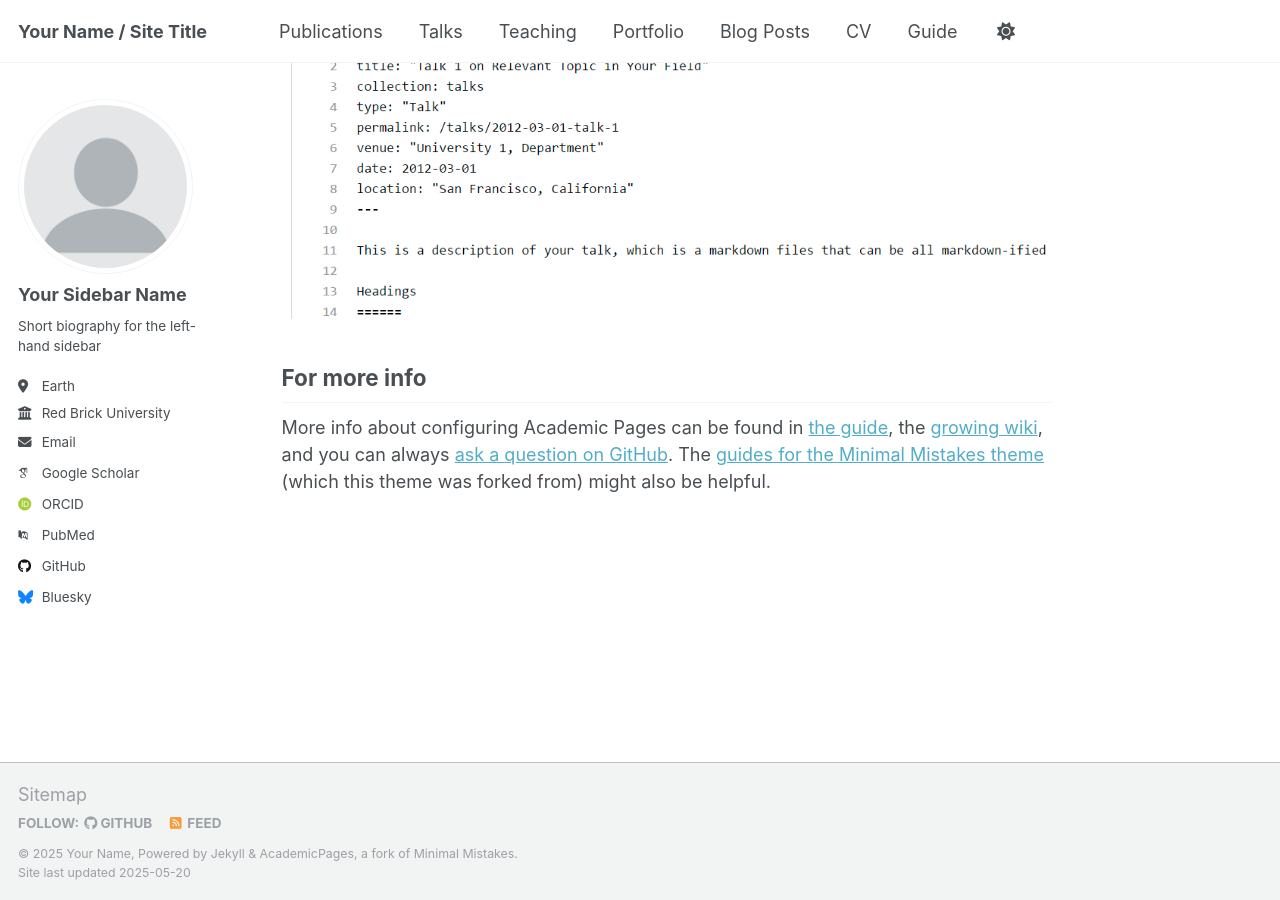
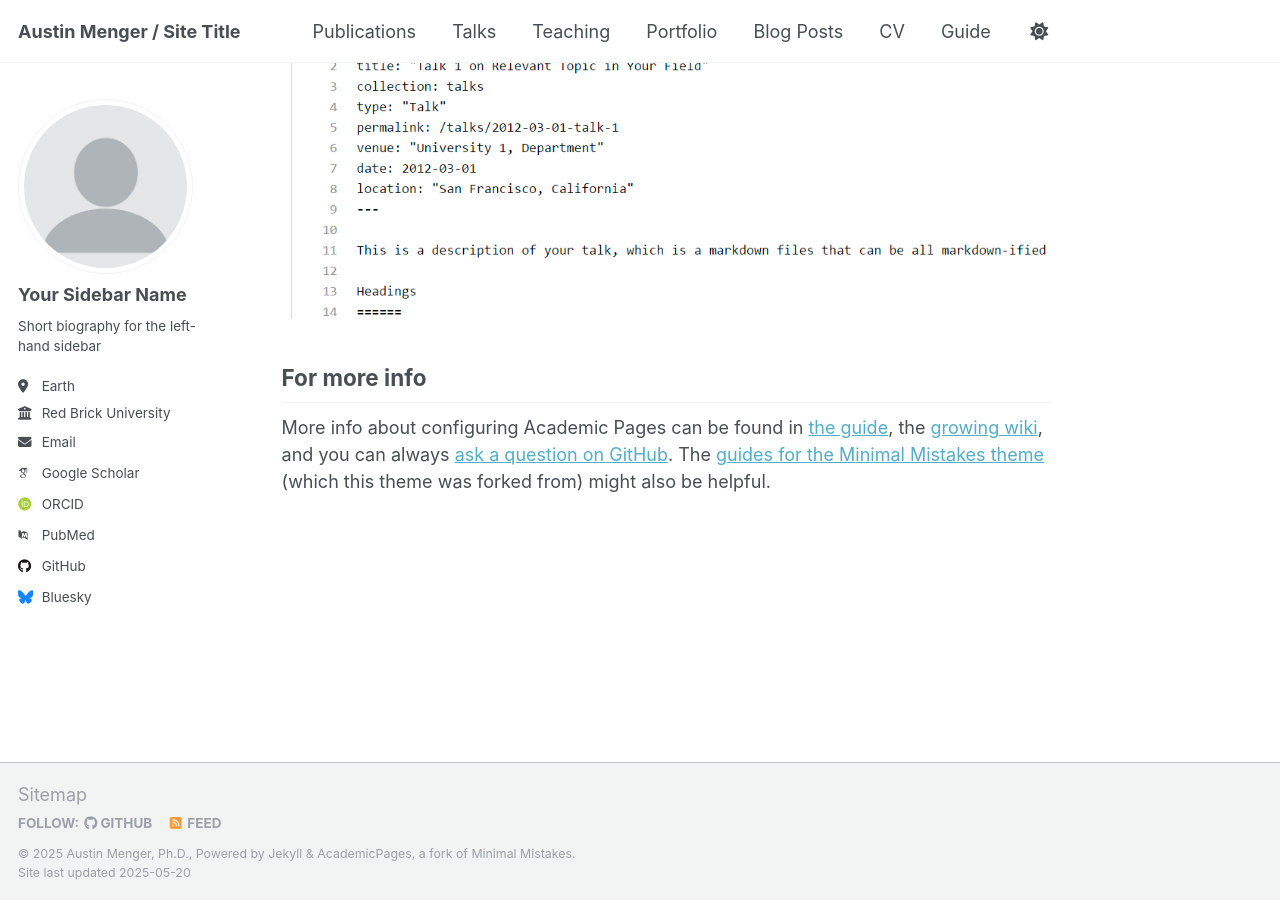
Before and after one commit to austinmenger/austinmenger.github.io, a Jekyll site: the page built from _pages/about.md, in a window 1280 px wide and 900 px high, scrolled down 2636 px. Built offline with Jekyll 4.4.1, drawn with Linux system fonts in a browser that asks for light colours; some web fonts are replaced.

Commit message:
Update _config.yml

```diff
--- a/_config.yml
+++ b/_config.yml
@@ -9,9 +9,9 @@
 # Basic Site Settings
 locale                   : "en-US"
 site_theme               : "default"
-title                    : "Your Name / Site Title"
+title                    : "Austin Menger / Site Title"
 title_separator          : "-"
-name                     : &name "Your Name"
+name                     : &name "Austin Menger, Ph.D."
 description              : &description "personal description"
 url                      : https://academicpages.github.io # the base hostname & protocol for your site e.g. "https://[your GitHub username].github.io" or if you already have some other page hosted on Github then use "https://[your GitHub username].github.io/[Your Repo Name]"
 baseurl                  : "" # the subpath of your site, e.g. "/blog"
```
